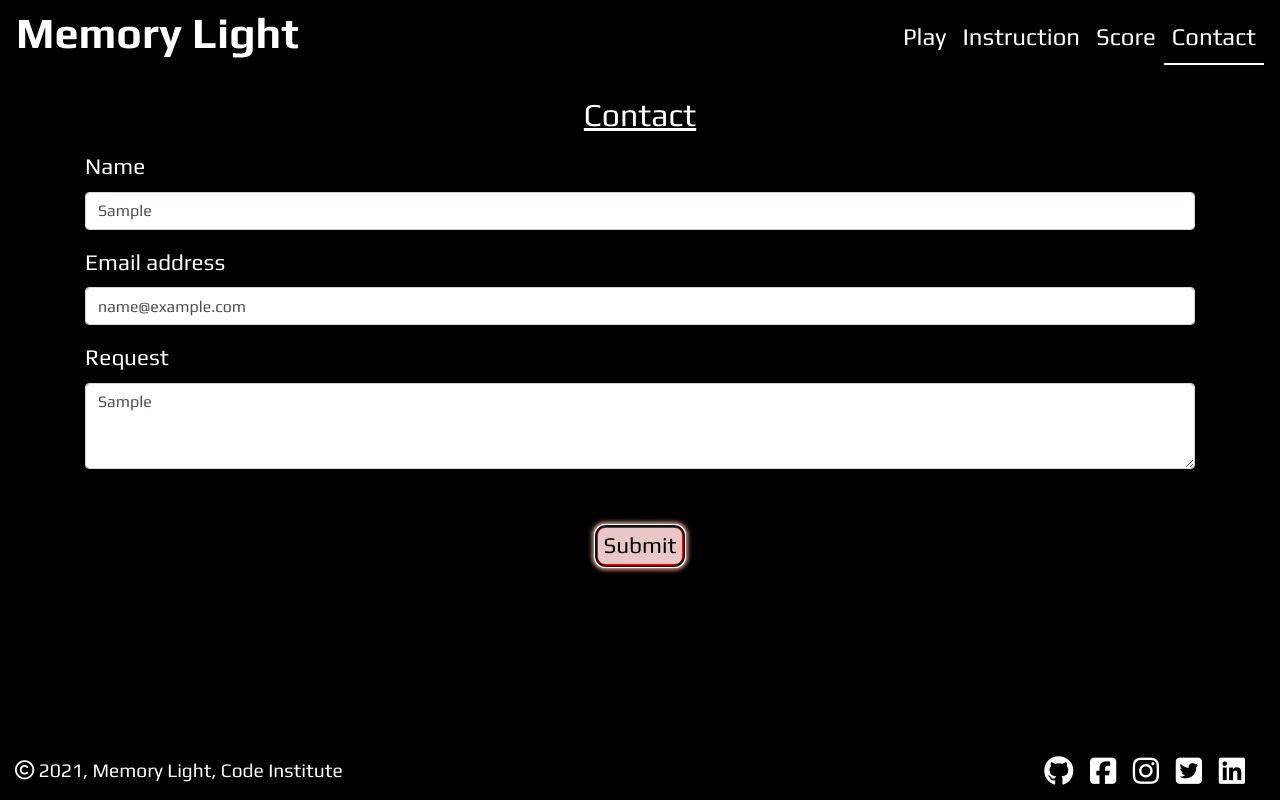
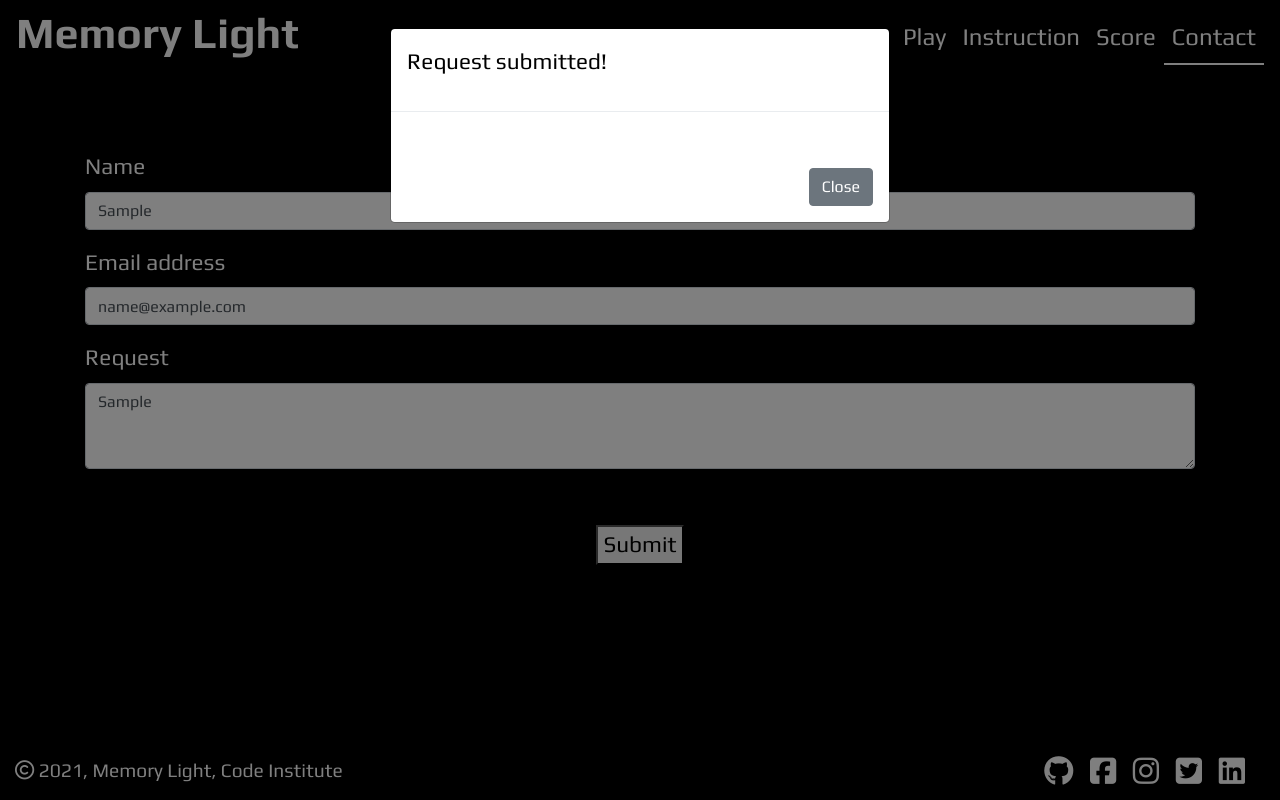
Before and after one commit to Code-Institute-Submissions/yuyu78-memory-light_SeptResub, a plain HTML site: page contact.html in a window 1280 px wide. Both pictures are taken after typing "Sample", "name@example.com", "Sample" into the empty fields and a click on the button "Submit". Drawn offline with nearby package versions, Linux system fonts and the light colour scheme.

Commit message:
Change modal message with bootstrap

```diff
--- a/assets/css/style.css
+++ b/assets/css/style.css
@@ -422,6 +422,10 @@ form button {
     }
 }
 
+.modal-body p {
+    color: black !important;
+}
+
 /* ----------------------------------- For Javascript*/
 
 #turn, #addListenerFlag {
--- a/assets/js/email.js
+++ b/assets/js/email.js
@@ -7,10 +7,6 @@ function sendMail(contactForm) {
     .then(
         function(response) {
             console.log("Sucesss", response);
-            swal({
-                title: "Request submitted!",
-                button: "OK!",
-              });
         },
         function(error) {
             console.log("Failed", error);
--- a/contact.html
+++ b/contact.html
@@ -70,7 +70,22 @@
         <!--Submit button-->
         <div class="container">
             <div class="row justify-content-center">
-                <button type="submit" class="btn-game">Submit</button>
+                <button type="submit" class="btn-game" data-toggle="modal" data-target="#submitModal">Submit</button>
+            </div>
+        </div>
+
+        <!-- Modal -->
+        <div class="modal fade" id="submitModal" tabindex="-1" role="dialog" aria-labelledby="submitModalLabel"
+            aria-hidden="true">
+            <div class="modal-dialog" role="document">
+                <div class="modal-content">
+                    <div class="modal-body">
+                        <p>Request submitted!</p>
+                    </div>
+                    <div class="modal-footer">
+                        <button type="button" class="btn btn-secondary" data-dismiss="modal">Close</button>
+                    </div>
+                </div>
             </div>
         </div>
     </form>
@@ -134,7 +149,6 @@
     <script src="https://stackpath.bootstrapcdn.com/bootstrap/4.1.3/js/bootstrap.min.js"
         integrity="sha384-ChfqqxuZUCnJSK3+MXmPNIyE6ZbWh2IMqE241rYiqJxyMiZ6OW/JmZQ5stwEULTy" crossorigin="anonymous">
     </script>
-    <script src="https://unpkg.com/sweetalert/dist/sweetalert.min.js"></script>
     <script type="text/javascript" src="assets/js/email.js"></script>
 </body>
 
```
